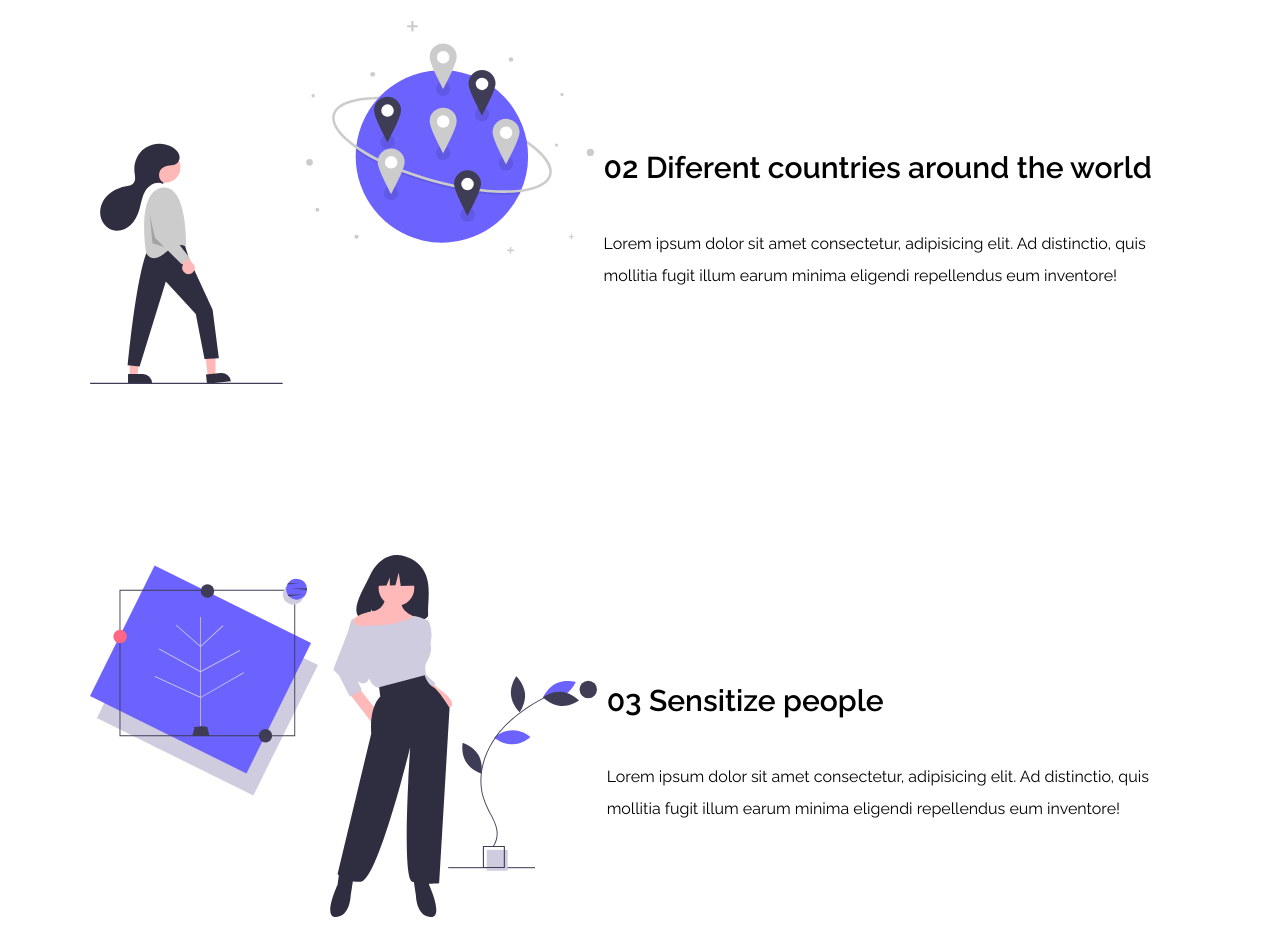
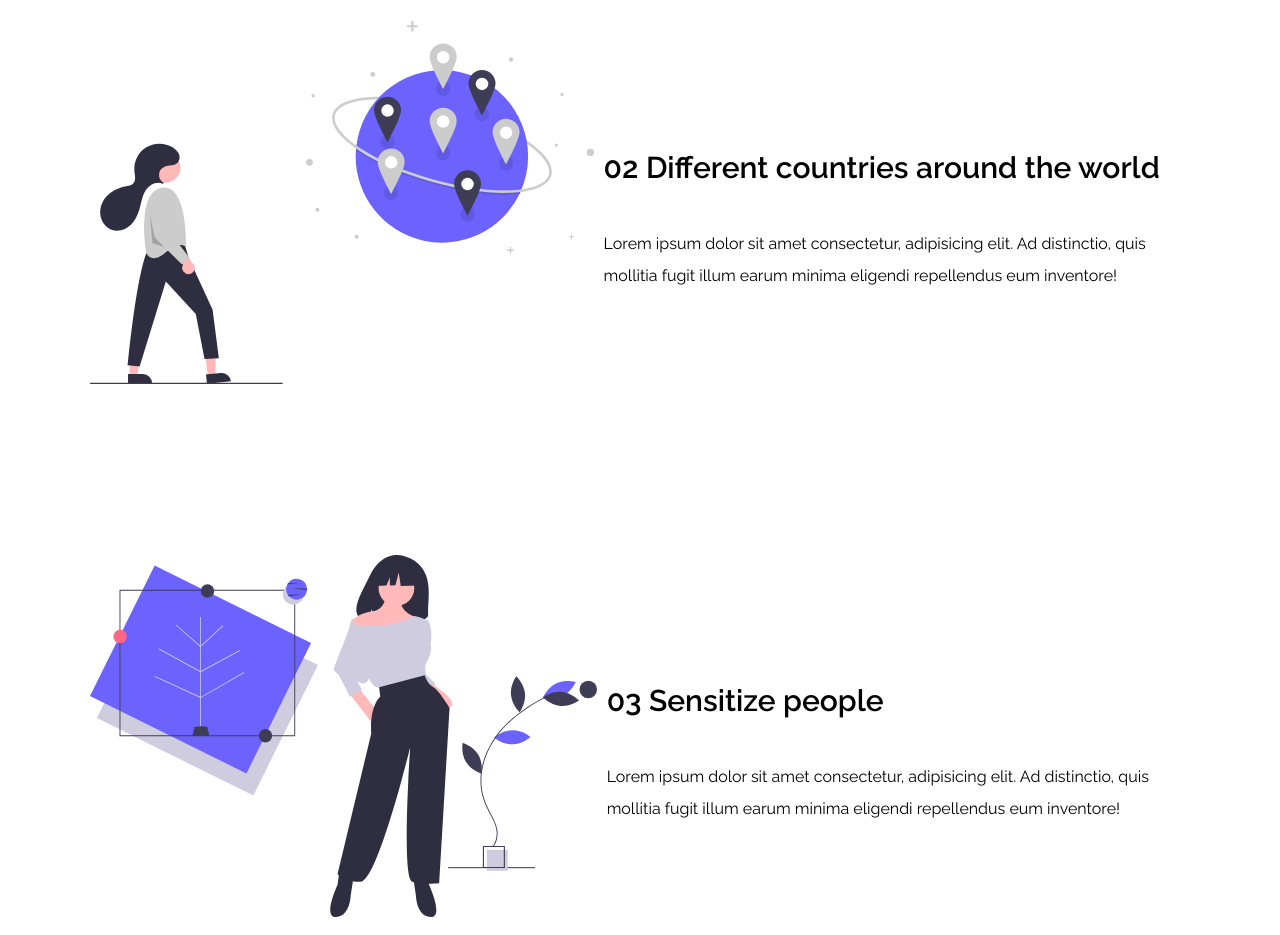
Before and after one commit to rabarza/Savethewater, a plain HTML site: page index.html in a window 1280 px wide. Shown: the part 1760-2695 px from the top of the page. Drawn offline with Linux system fonts and the light colour scheme.

Commit message:
Update index.html

```diff
--- a/index.html
+++ b/index.html
@@ -89,7 +89,7 @@
         <section class="mission grid">
             <div class="textos-mission">
                 <div class="texto-mission">
-                    <h3>02 Diferent countries around the world</h3>
+                    <h3>02 Different countries around the world</h3>
                     <p>Lorem ipsum dolor sit amet consectetur, adipisicing elit. Ad distinctio, quis mollitia fugit illum earum minima eligendi repellendus eum inventore!</p>
                 </div>
             </div>
```
